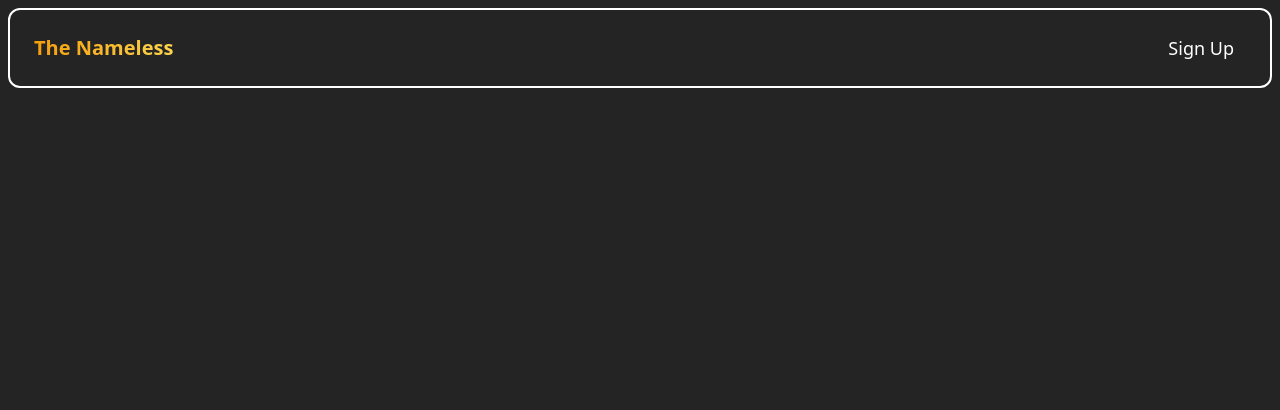
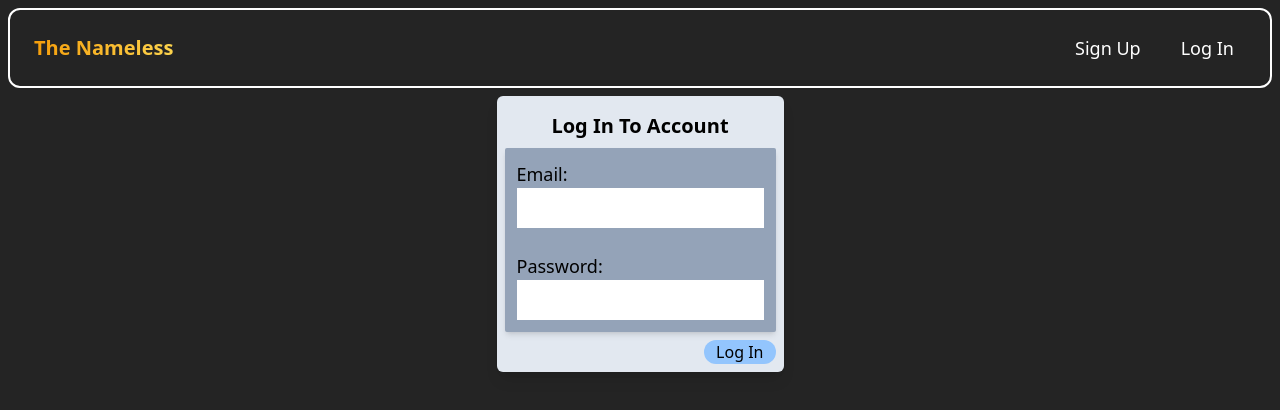
Before and after one commit to NamelessTechnologies/Clipr, a React (Vite) app in the folder frontend/: page /Clipr/LogIn in a window 1280 px wide. Shown: the top 410 px of the page. Built offline with nearby package versions, Linux system fonts and the light colour scheme.

Commit message:
Created login page + form template (no db conn yet)

```diff
--- a/frontend/src/App.tsx
+++ b/frontend/src/App.tsx
@@ -4,6 +4,7 @@ import { BrowserRouter as Router, Route, Routes } from 'react-router-dom';
 
 import { NavBar } from './components/Navbar';
 import CreateAccount from './pages/CreateAccount';
+import LogIn from './pages/LogIn';
 import Home from './pages/Home.tsx';
 // import TableViewUser from './TableViewUser';
 // import PostTest from './pages/PostTest';
@@ -27,6 +28,7 @@ function App() {
         <Routes>
             <Route path="/" element={<Home/>} />
             <Route path="Clipr/SignUp" element={<CreateAccount/>} />
+            <Route path="Clipr/LogIn" element={<LogIn/>} />
         </Routes>
     </Router>
 
--- a/frontend/src/components/Navbar.tsx
+++ b/frontend/src/components/Navbar.tsx
@@ -9,6 +9,9 @@ function NavBar() {
             <ul className="flex space-x-4">
             <li>
                 <Link to="Clipr/SignUp" className="text-lg hover:bg-gray-600 px-3 py-2 rounded">Sign Up</Link>
+            </li>
+            <li>
+                <Link to="Clipr/LogIn" className="text-lg hover:bg-gray-600 px-3 py-2 rounded">Log In</Link>
             </li>
             {/* <li>
                 <Link to="/Logs" className="text-lg hover:bg-gray-600 px-3 py-2 rounded">Logs</Link>
--- /dev/null
+++ b/frontend/src/pages/LogIn.tsx
@@ -0,0 +1,38 @@
+import React, { useState } from 'react';
+
+const LogIn: React.FC = () => {
+
+    const[email, setEmail] = useState('');
+    const[password, setPassword] = useState('');
+
+    const attemptLogIn = async (event:React.FormEvent<HTMLFormElement>) => {
+        event.preventDefault();
+
+        // put query/checking logic here
+
+    }
+
+
+    return (
+        <div className="flex justify-center">
+            <form onSubmit={attemptLogIn} className="bg-slate-200 p-2 rounded-md shadow-lg">
+                <div className="flex justify-center">
+                    <h1 className="font-bold p-2 text-xl">Log In To Account</h1>
+                </div>
+
+                <div className="bg-slate-400 p-3 rounded-sm shadow-md">
+                    <label className="text-lg">Email:</label><br></br>
+                    <input className = "p-2" type='email' required value={email} onChange={(e) => setEmail(e.target.value)}></input><br></br><br></br>
+                    <label className="text-lg">Password:</label><br></br>
+                    <input className = "p-2" type='password' required value={password} onChange={(e) => setPassword(e.target.value)}></input><br></br>
+                </div>
+
+                <div className='flex justify-right pt-2'>
+                    <button className="bg-blue-300 hover:bg-blue-500 rounded-xl pl-3 pr-3 ml-auto" type="submit">Log In</button>
+                </div>
+            </form>
+        </div>
+    )
+}
+
+export default LogIn;
```
